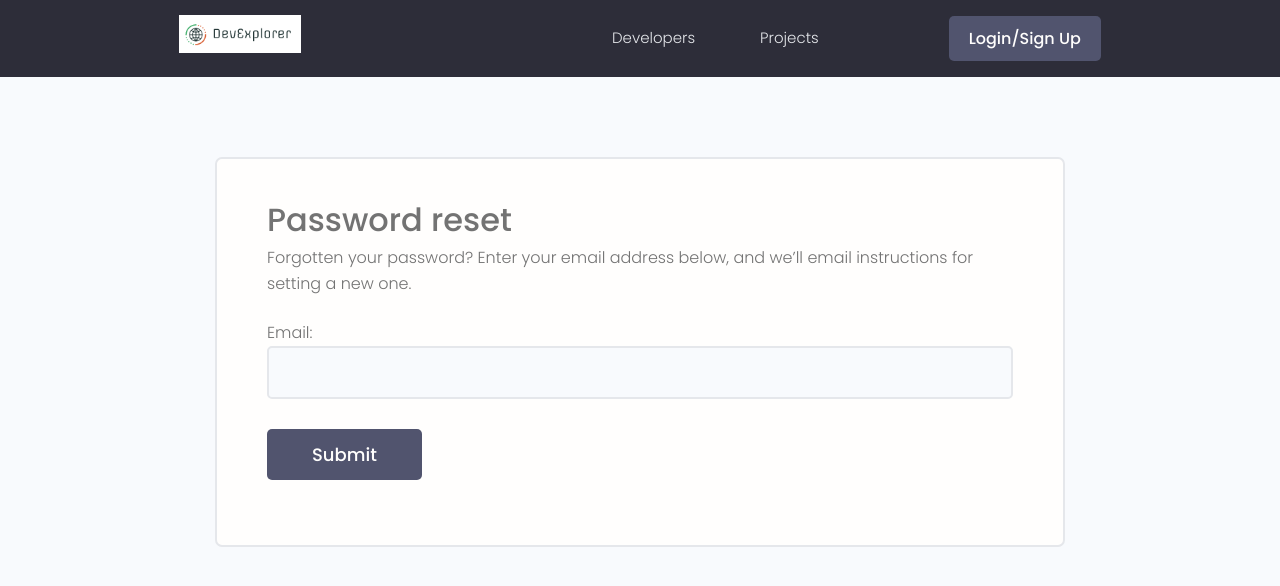
After one commit to Kevin-Bhikadia/DevExplorer, a Django app: page /reset_password/ in a window 1280 px wide. The commit adds this page. Shown: the top 586 px of the page. Run offline with Django 4.2, Linux system fonts and the light colour scheme; some libraries are stand-ins or nearby versions.

Commit message:
Password reset

```diff
--- a/devsearch/urls.py
+++ b/devsearch/urls.py
@@ -6,12 +6,25 @@ from django.urls import path, include
 
 from django.conf import settings
 from django.conf.urls.static import static
+from django.contrib.auth import views as auth_views
 
 
 urlpatterns = [
     path("admin/", admin.site.urls),
     path('projects/', include('projects.urls')),
-    path('', include('users.urls'))
+    path('', include('users.urls')),
+
+    path('reset_password/', auth_views.PasswordResetView.as_view(template_name='reset_password.html'),
+         name="reset_password"),
+
+    path('reset_password_sent', auth_views.PasswordResetDoneView.as_view(template_name='reset_password_sent.html'),
+         name="password_reset_done"),
+
+    path('reset/<uidb64>/<token>', auth_views.PasswordResetConfirmView.as_view(template_name='reset.html'),
+         name="password_reset_confirm"),
+
+    path('reset_password_complete', auth_views.PasswordResetCompleteView.as_view(template_name='reset_password_complete.html'),
+         name="password_reset_complete"),
 
 ]
 
--- a/static/uikit/styles/modules/_form.css
+++ b/static/uikit/styles/modules/_form.css
@@ -40,6 +40,7 @@ input.input[type='text'],
 input.input[type='email'],
 input.input[type='password'],
 input.input[type='number'],
+select.input,
 textarea.input {
   min-width: 24rem;
   width: 100%;
@@ -58,7 +59,8 @@ input.input[type='text']:active,
 input.input[type='email']:active,
 input.input[type='password']:active,
 input.input[type='number']:active,
-select.input,
+select.input:focus,
+select.input:active,
 textarea.input:focus,
 textarea.input:active {
   outline: none;
--- /dev/null
+++ b/templates/reset_password.html
@@ -0,0 +1,48 @@
+{% extends 'main.html' %} {% block content %}
+
+
+<style>
+    input[type='text'],
+    input[type='email'],
+    input[type='password'] {
+        min-width: 24rem;
+        width: 100%;
+        padding: 1.2rem 1.5rem;
+        border-radius: 0.5rem;
+        border: 2px solid var(--color-light);
+        transition: all 0.3s ease-in-out;
+        background-color: var(--color-bg);
+    }
+
+    input[type='text']:focus,
+    input[type='email']:focus,
+    input[type='password']:focus,
+    input.put[type='text']:active,
+    input[type='email']:active,
+    input[type='password']:active {
+        outline: none;
+        border: 2px solid var(--color-main);
+    }
+</style>
+
+<main class="formPage my-xl">
+    <div class="content-box">
+        <div class="formWrapper">
+            <h3>Password reset</h3>
+
+            <p>Forgotten your password? Enter your email address below, and we’ll email instructions for setting a new
+                one.</p>
+            <br>
+
+            <form class="form" method="POST">
+
+                {% csrf_token %}
+                {{form.as_p}}
+                <input class="btn btn--sub btn--lg  my-md" type="submit" value="Submit" />
+            </form>
+        </div>
+    </div>
+</main>
+
+
+{% endblock content %}
--- a/users/templates/users/login_register.html
+++ b/users/templates/users/login_register.html
@@ -72,7 +72,7 @@
       </div>
       <div class="auth__actions">
         <input class="btn btn--sub btn--lg" type="submit" value="Log In" />
-        <a href="forgetpassword.html">Forget Password?</a>
+        <a href="{% url 'reset_password' %}">Forget Password?</a>
       </div>
     </form>
     <div class="auth__alternative">
```
Also changed, not shown: templates/reset.html (added, +47 -0 lines), templates/reset_password_complete.html (added, +44 -0 lines), templates/reset_password_sent.html (added, +46 -0 lines), db.sqlite3.
